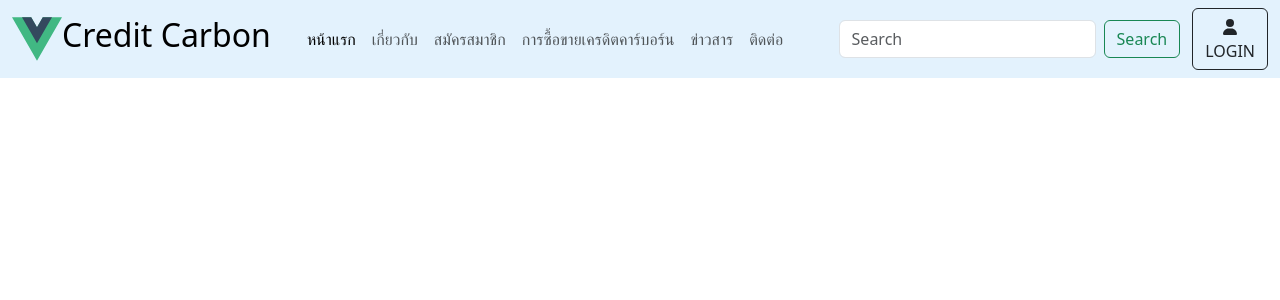
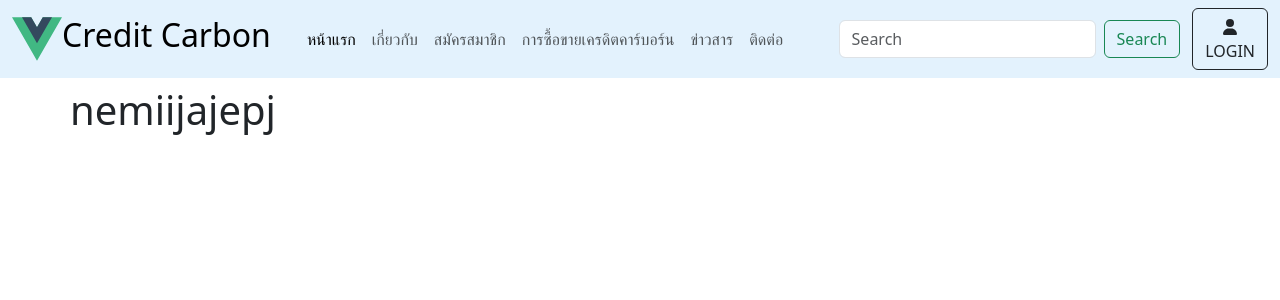
Before and after one commit to CSRU2023/CreditCarbon, a Vue app in the folder CreditCarbonWeb/: page /member in a window 1280 px wide. Shown: the top 300 px of the page. Built offline with nearby package versions, Linux system fonts and the light colour scheme.

Commit message:
[Add]MemberView

```diff
--- a/CreditCarbonWeb/src/router/index.ts
+++ b/CreditCarbonWeb/src/router/index.ts
@@ -3,7 +3,7 @@ import HomeView from '../views/HomeView.vue'
 import LoginView from '../views/LoginView.vue'
 import ContactView from '../views/ContactView.vue'
 import EventView from '../views/EventView.vue'
-// import MemView from '../views/MemView.vue'
+import MemberView from '../views/MemberView.vue'
 
 const router = createRouter({
   history: createWebHistory(import.meta.env.BASE_URL),
@@ -18,10 +18,7 @@ const router = createRouter({
       name: 'about',
       component: () => import('../views/AboutView.vue')
     },
-   {  path: '/login',
-      name: 'login',
-      component: LoginView
-  },
+    { path: '/login', name: 'login', component: LoginView },
     {
       path: '/contact',
       name: 'contact',
@@ -32,13 +29,11 @@ const router = createRouter({
       name: 'event',
       component: EventView
     },
-  // {
-  //   path: '/mem',
-  //   name:'mem',
-  //   component: MemView
-  // },
-
-
+    {
+      path: '/member',
+      name: 'member',
+      component: MemberView
+    }
   ]
 })
 
--- /dev/null
+++ b/CreditCarbonWeb/src/views/MemberView.vue
@@ -0,0 +1,9 @@
+<script setup lang="ts">
+
+</script>
+
+<template>
+
+    <h1>nemiijajepj</h1>
+
+</template>
```
Lines whose indentation alone changed are shown as unchanged.
